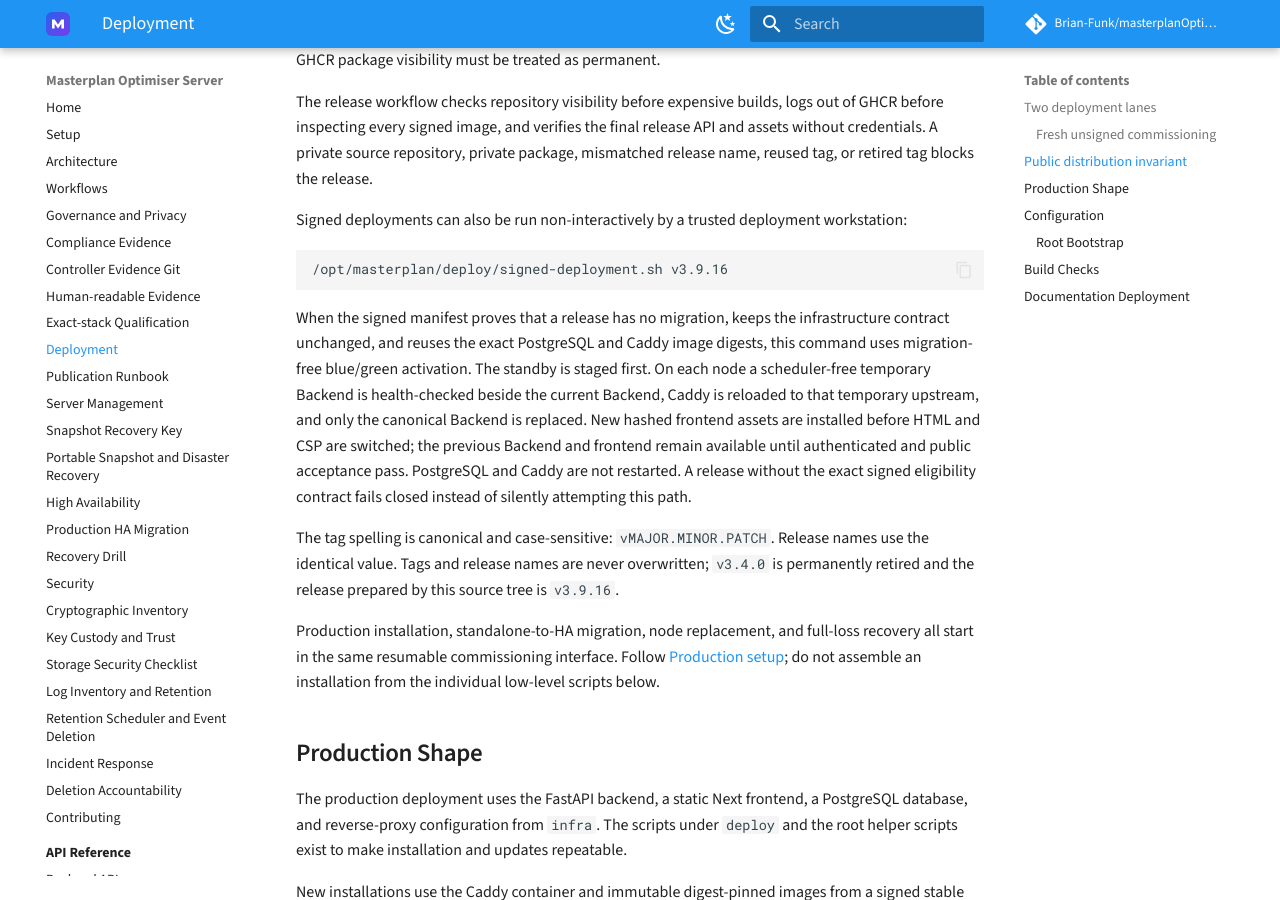
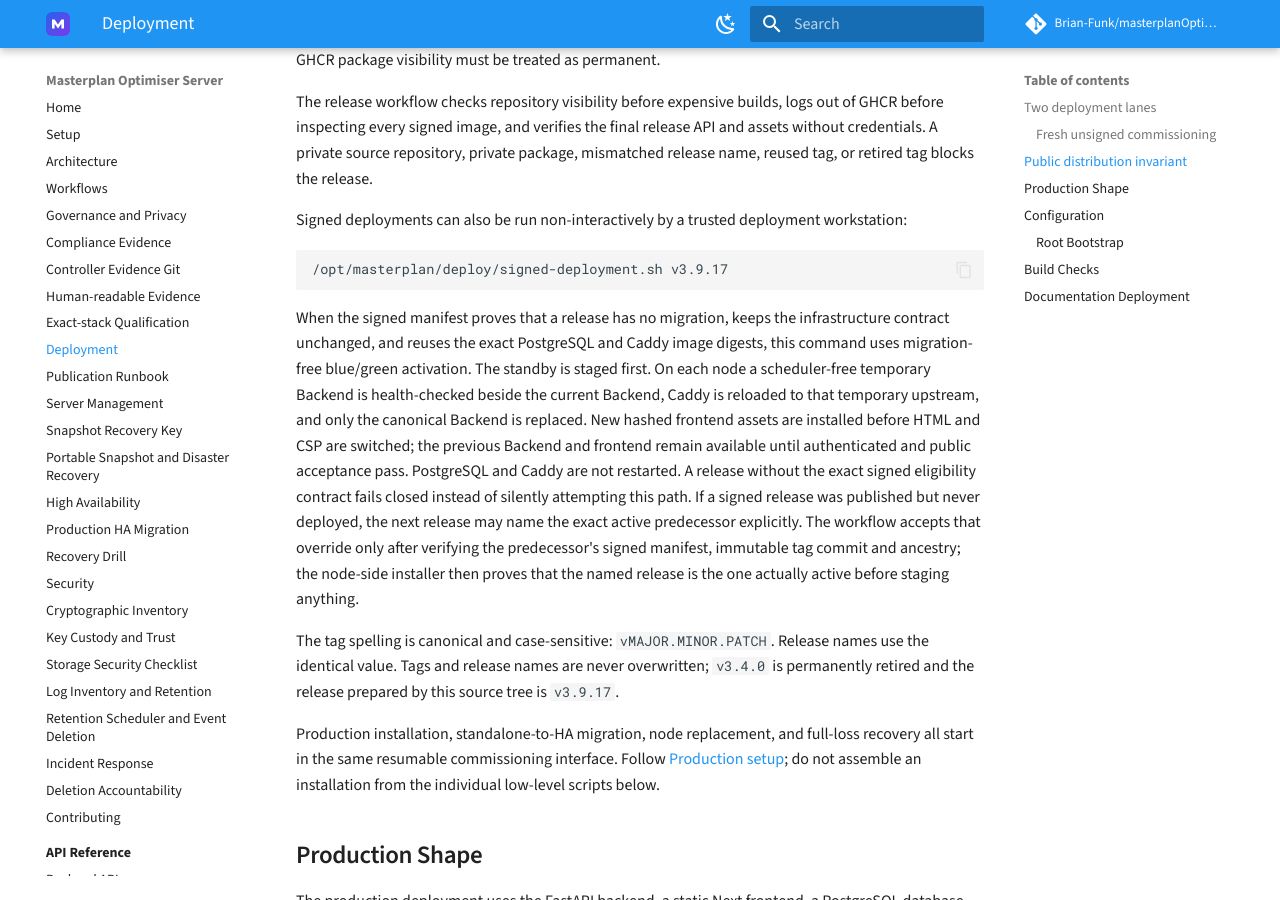
Before and after one commit to Brian-Funk/masterplanOptimiserV3---Server-Public, an MkDocs documentation site: the page built from docs/deployment.md, in a window 1280 px wide and 900 px high, scrolled down 1588 px. Built offline with MkDocs 1.6.1 and Material for MkDocs 9.7.7, drawn with Linux system fonts in a browser that asks for light colours; comment, search, counter and statistics services are not loaded.

Commit message:
Server v3.9.17: preserve blue-green predecessor (#64)
* fix(release): preserve blue-green predecessor

* test(web): await offline state transition

````diff
--- a/docs/deployment.md
+++ b/docs/deployment.md
@@ -80,7 +80,7 @@ Signed deployments can also be run non-interactively by a trusted deployment
 workstation:
 
 ```bash
-/opt/masterplan/deploy/signed-deployment.sh v3.9.16
+/opt/masterplan/deploy/signed-deployment.sh v3.9.17
 ```
 
 When the signed manifest proves that a release has no migration, keeps the
@@ -93,11 +93,16 @@ assets are installed before HTML and CSP are switched; the previous Backend
 and frontend remain available until authenticated and public acceptance pass.
 PostgreSQL and Caddy are not restarted. A release without the exact signed
 eligibility contract fails closed instead of silently attempting this path.
+If a signed release was published but never deployed, the next release may
+name the exact active predecessor explicitly. The workflow accepts that
+override only after verifying the predecessor's signed manifest, immutable tag
+commit and ancestry; the node-side installer then proves that the named release
+is the one actually active before staging anything.
 
 The tag spelling is canonical and case-sensitive: `vMAJOR.MINOR.PATCH`. Release
 names use the identical value. Tags and release names are never overwritten;
 `v3.4.0` is permanently retired and the release prepared by this source tree is
-`v3.9.16`.
+`v3.9.17`.
 
 Production installation, standalone-to-HA migration, node replacement, and
 full-loss recovery all start in the same resumable commissioning interface.
--- a/pyproject.toml
+++ b/pyproject.toml
@@ -1,6 +1,6 @@
 [project]
 name = "masterplan-server"
-version = "3.9.16"
+version = "3.9.17"
 license = "AGPL-3.0-only"
 requires-python = ">=3.11"
 
````
Also changed, not shown: changes.md (+9 -0 lines), docs/publication-runbook.md (+1 -1 lines), docs/setup.md (+3 -3 lines), 6 other files.
